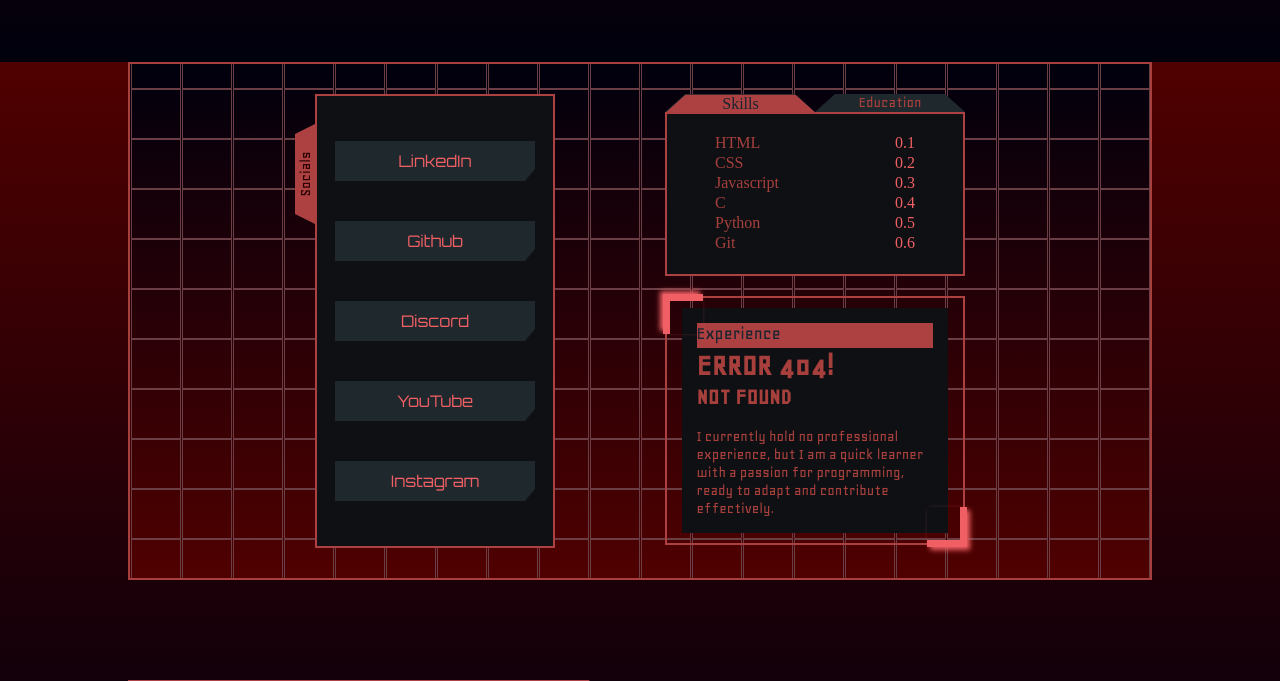
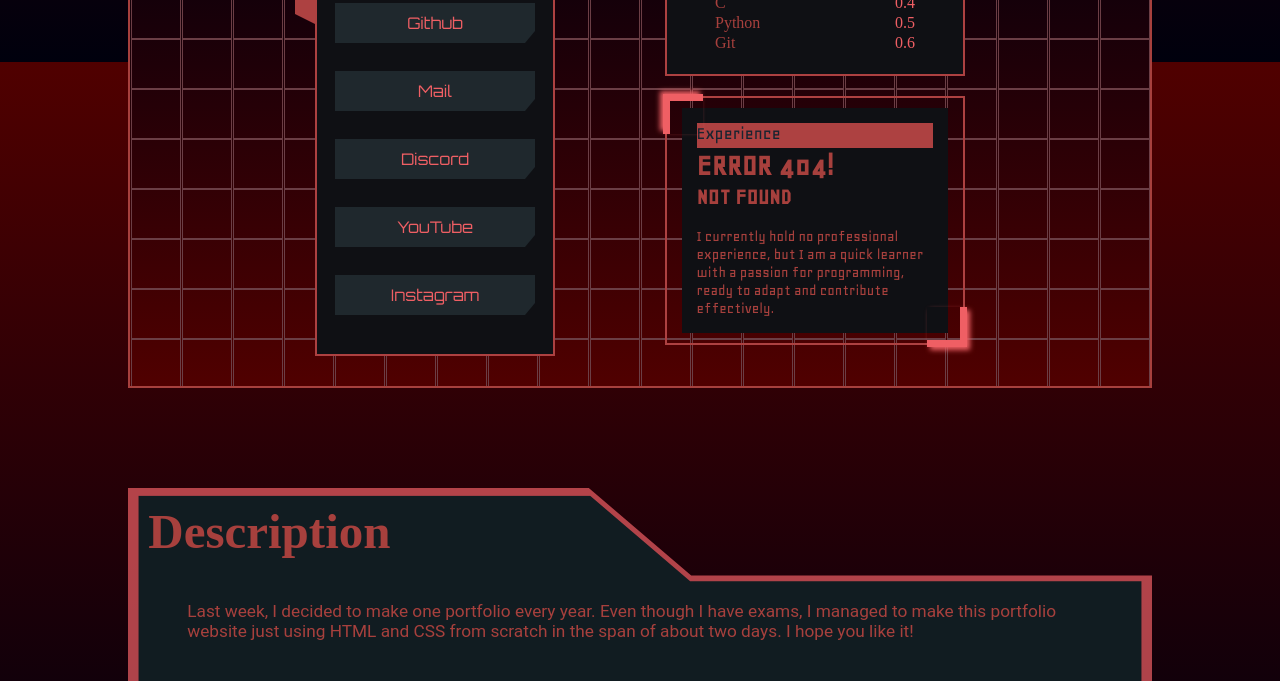
Before and after one commit to ShubhamPaliwal157/Portfolio2024, a plain HTML site: page index.html in a window 1280 px wide. Shown: the part 738-1419 px from the top of the page. Drawn offline with Linux system fonts and the light colour scheme; a web font is replaced by a local one.

Commit message:
some minor changes

```diff
--- a/index.html
+++ b/index.html
@@ -165,6 +165,7 @@
                 <ul class="grey-box-elements">
                     <a href="https://www.linkedin.com/in/autumn-leaf-1535522b5/"><li>LinkedIn</li></a>
                     <a href="https://github.com/ShubhamPaliwal157"><li>Github</li></a>
+                    <a href="mailto:shubhampaliwal157@gmail.com"><li>Mail</li></a>
                     <a href="https://archive.org/details/disc-profile-cosmic_wanderer_"><li>Discord</li></a>
                     <a href="https://www.youtube.com/@autumnleaf6729"><li>YouTube</li></a>
                     <a href="https://www.instagram.com/shubham_paliwal999/"><li>Instagram</li></a>
@@ -190,7 +191,7 @@
                     <div class="education">
                         <div class="type-education">Education</div>
                         <p>Completed highschool in 2023</p>
-                        <p>Got 95%ile in JEE in 2024</p>
+                        <p>Got 95%ile in JEE Maths in 2024</p>
                         <p>Currently persuing engineering in IT from <a href="https://www.ecajmer.ac.in/">E.C.A</a></p>
                     </div>
                 </div>
@@ -213,7 +214,7 @@
         <div id="end">
             <div id="footer">
                 <h1>Description</h1>
-                <p>Last week, I decided to make one portfolio every year. Even though I have exams, I managed to make this portfolio website just using HTML and CSS from scratch in the span of a couple of days. I hope you like it!</p>
+                <p>Last week, I decided to make one portfolio every year. Even though I have exams, I managed to make this portfolio website just using HTML and CSS from scratch in the span of about two days. I hope you like it!</p>
                 <a id="to-top" href="#home">
                     Scroll to top
                     <img src="logos/up-arrow.svg" alt="⏏">
--- a/style.css
+++ b/style.css
@@ -224,7 +224,7 @@ hr{
 #home{
     display: flex;
     flex-direction: column ;
-    height: 100vh;
+    height: 600px;
     width: 100%;
     justify-content: flex-start;
     align-items: center;
@@ -504,7 +504,7 @@ hr{
     align-items: center;
     clip-path: polygon(100% 0, 100% 70%, 95% 100%, 0 100%, 0 0);
     background-color: #1f282d;
-    margin: 20px 15px;
+    margin: 14px 15px;
     color: #ef5f64;
     transition: 1ms;
     pointer-events: all;
@@ -762,10 +762,11 @@ hr{
     transform: scale(0.98);
     top: 2%;
     display: grid;
-    font-family: Tourney;
+    font-family: Roboto;
 }
 
 #footer h1{
+    font-family: Tourney;
     position: relative;
     font-size: 50px;
     left: 1%;
```
